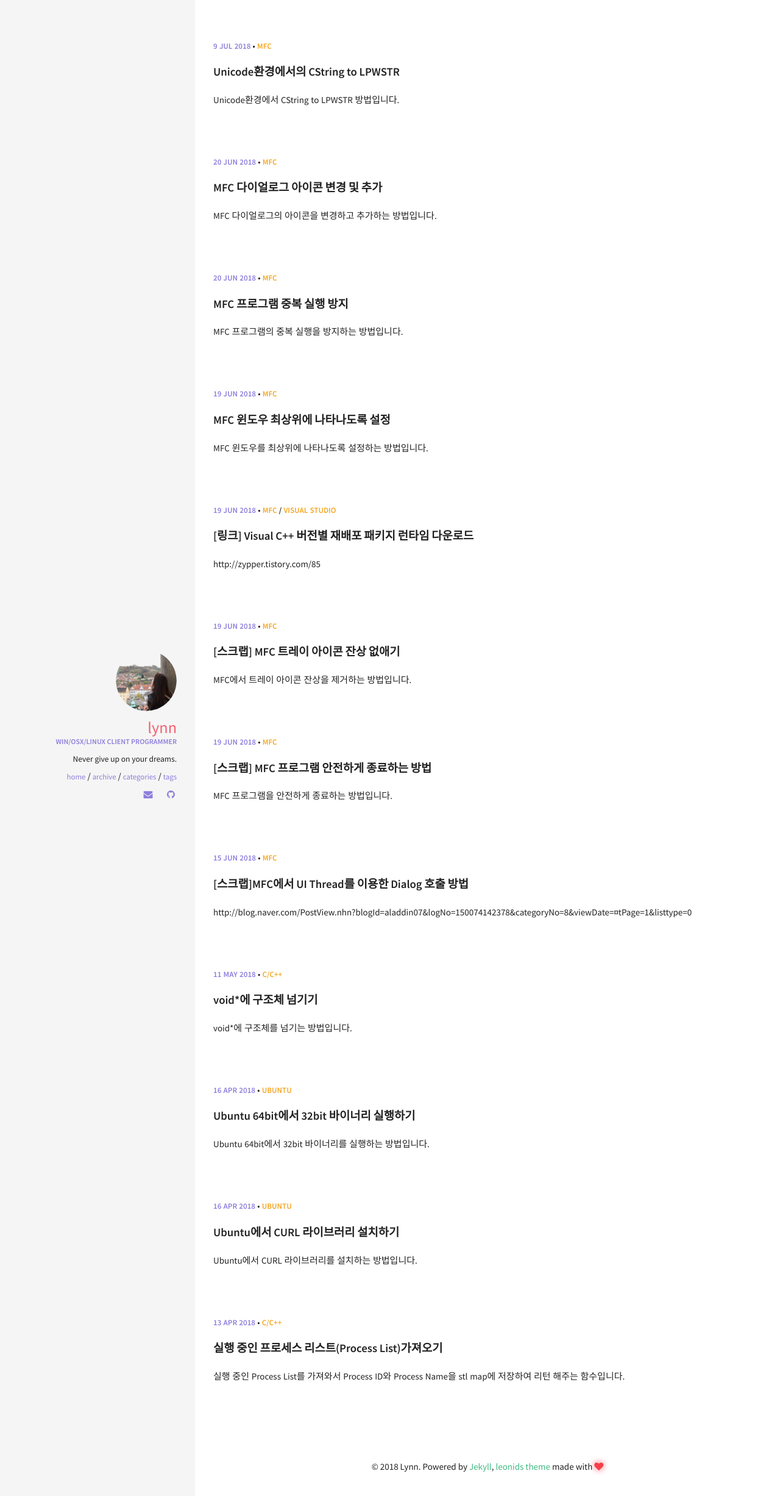
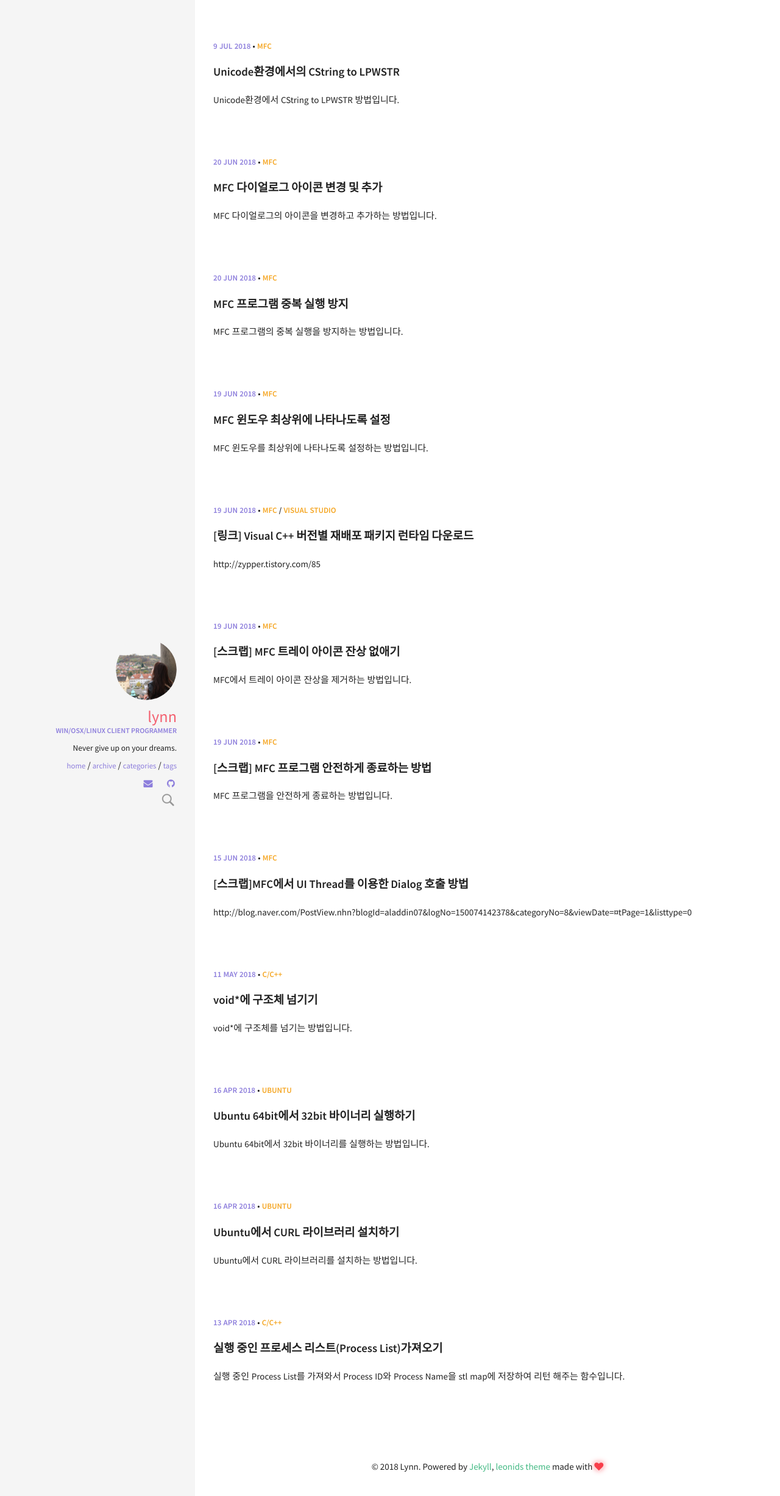
Before and after one commit to LynnBaek/LynnBaek, a Jekyll site: the page built from index.html, in a window 1280 px wide. Shown: the top 2453 px of the page at 61% size. Built offline with Jekyll 4.4.1, drawn with Linux system fonts in a browser that asks for light colours; the list of posts is cut into pages by our own code.

Commit message:
검색창 추가

```diff
--- a/_includes/sidebar.html
+++ b/_includes/sidebar.html
@@ -20,4 +20,5 @@
     </ul>
   </nav>
   {% include social-links.html %}
+  <a href="/search/"><img src="/img/gray_search_icon.png" /></a>
 </div>
```
